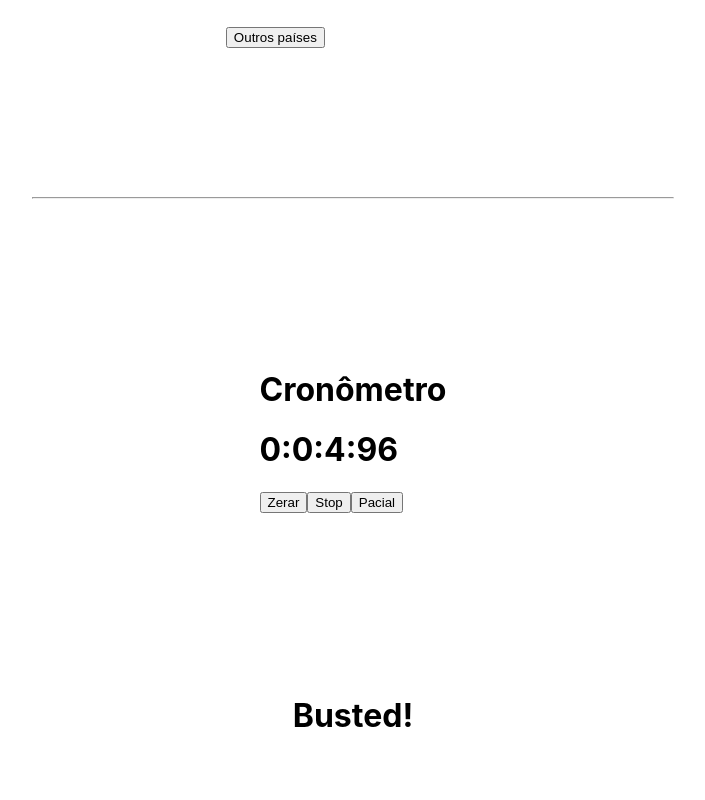
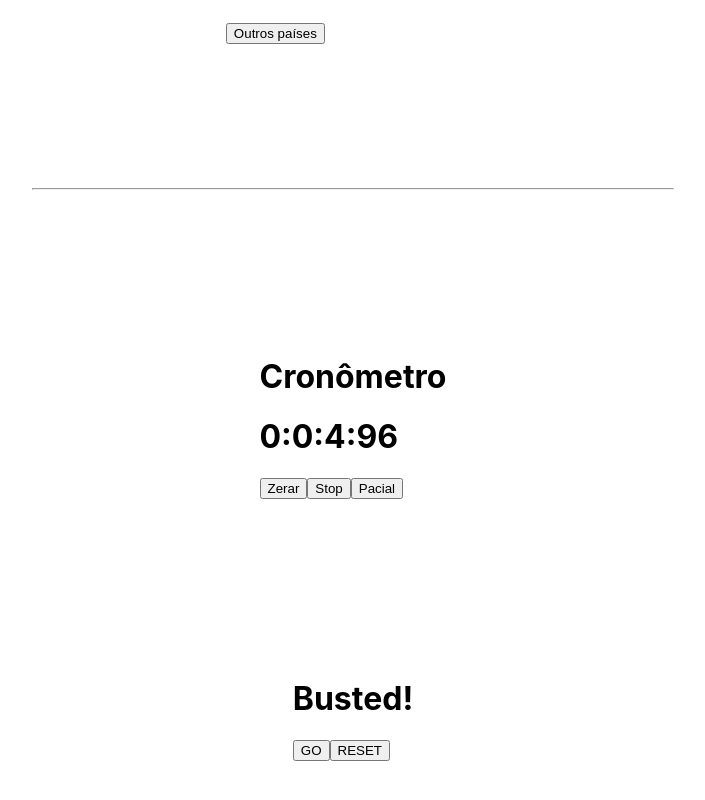
Before and after one commit to GuilhermeM314/Cronometro-UNIFACS, a React (Create React App) app: page / in a window 1280 px wide. Shown: the part 302-1102 px from the top of the page, without its empty margins (287-992 px from the left). Built offline with nearby package versions, Linux system fonts and the light colour scheme.

Commit message:
Incremento no temporizador

```diff
--- a/src/Relogio.js
+++ b/src/Relogio.js
@@ -9,14 +9,12 @@ const generateTime = (extraHours) => {
 
     const date = today.getDate() + '/' + (today.getMonth() + 1) + '/' + today.getFullYear();
 
-    // console.log(totalHours)
-
     return time + " - " + date;
 }
 
 function toggleCountries() {
-    const x = document.getElementById("countries");
-    x.classList.toggle("d-none")
+    const outrosPaises = document.getElementById("countries");
+    outrosPaises.classList.toggle("d-none")
 }
 
 const Relogio = (props) => (
--- a/src/Temporizador.js
+++ b/src/Temporizador.js
@@ -7,6 +7,18 @@ export default class Temporizador extends Component {
     state = {
         minutes: 0,
         seconds: 5,
+        play: false
+    }
+
+    resetTime() {
+        // this.state.minutes = 0,
+        //     this.state.seconds = 0,
+        //     this.state.play = false
+        this.setState({
+            minutes: 0,
+            seconds: 0,
+            play: false
+        })
     }
 
     componentDidMount() {
@@ -43,6 +55,8 @@ export default class Temporizador extends Component {
                     ? <h1>Busted!</h1>
                     : <h1>Time Remaining: {minutes}:{seconds < 10 ? `0${seconds}` : seconds}</h1>
                 }
+                <button>GO</button>
+                <button onClick={() => this.resetTime()}>RESET</button>
             </div>
         )
     }
```
